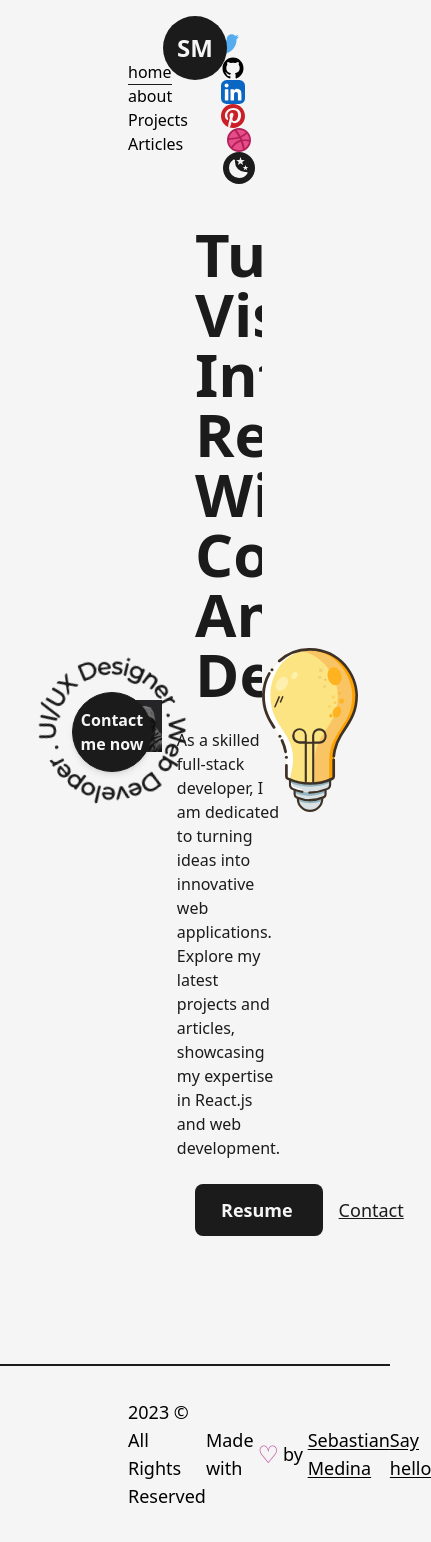
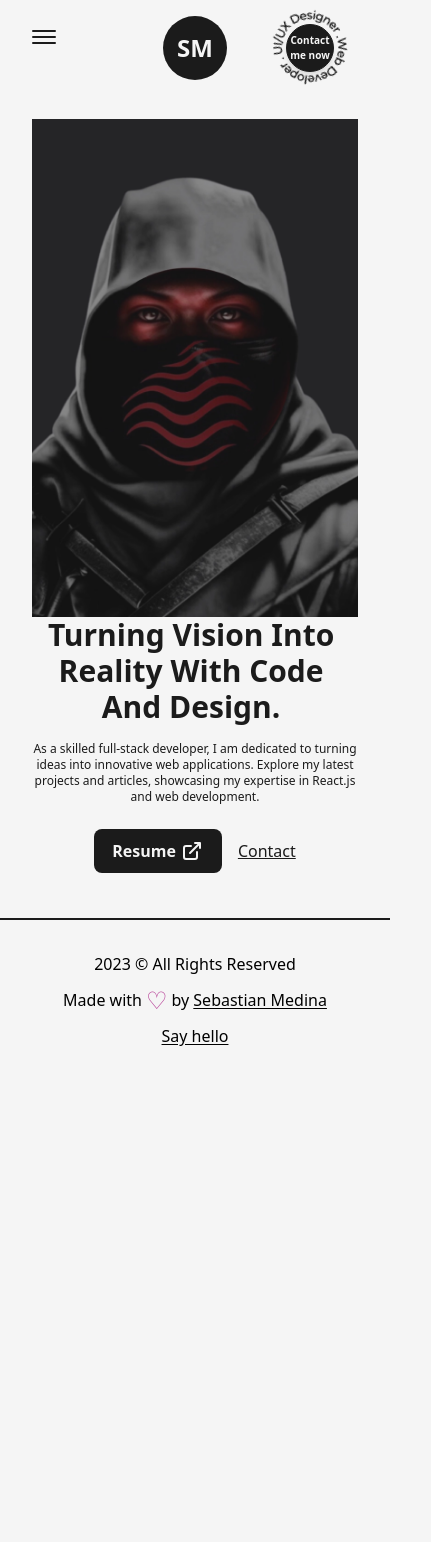
Before and after one commit to sebapch/portfolio3, a Next.js app: page / in a window 390 px wide. Shown: the whole page, 431 px wide, since content can reach past the window. After the commit the page ends 1080 px from the top, so only its background shows below. Built offline with nearby package versions, Linux system fonts and the light colour scheme.

Commit message:
main responsive

```diff
--- a/src/app/about/page.jsx
+++ b/src/app/about/page.jsx
@@ -42,7 +42,7 @@
       </Head>
       <main className="flex w-full flex-col items-center justify-center dark:text-light ">
         <Layout className="pt-16">
-          <AnimatedText text="Passion Fuels Purpose!" className="mb-16"/>
+          <AnimatedText text="Passion Fuels Purpose!" className="mb-16 lg:!text-7xl sm:!text-6xl xs:!text-4xl sm:mb-8"/>
           <div className="grid w-full grid-cols-8 gap-16 ">
             <div className="col-span-3 flex flex-col items-start justify-start">
               <h2 className="mb-4 text-lg font-bold uppercase text-dark/75 dark:text-light/75">
--- a/src/app/home/page.jsx
+++ b/src/app/home/page.jsx
@@ -12,32 +12,35 @@
 const Home = () => {
   return (
     <div className='flex items-center text-dark w-full min-h-screen dark:text-light'>
-        <Layout className='pt-0'>
-            <div className="flex items-center justify-between w-full">
-                <div className='w-1/2'>
-                    <Image src={profilePic} alt='Developer' className='w-1/2 h-auto' priority
+        <Layout className='pt-0 md:p-16 sm:pt-8'>
+            <div className="flex items-center justify-between w-full lg:flex-col">
+                <div className='w-1/2 md:w-full'>
+                    <Image src={profilePic} alt='Developer' className='w-1/2 h-auto lg:hidden md:inline-block md:w-full' priority
                             sizes="(max-width: 768px) 100vw, (max-width: 1200px) 50vw, 50vw"
                             />
                 </div>
-                <div className='w-1/2 flex flex-col items-center self-center'>
+                <div className='w-1/2 flex flex-col items-center self-center lg:w-full lg:text-center'>
 
-                    <AnimatedText text='Turning Vision Into Reality With Code And Design.' className='!text-6xl !text-left '/>
-                    <p className='my-4 text-base font-medium'>
+                    <AnimatedText text='Turning Vision Into Reality With Code And Design.' className='!text-6xl !text-left
+                    xl:!text-5xl lg:!text-center lg:!text-6xl md:!text-5xl sm:!text-3xl
+                    '/>
+                    <p className='my-4 text-base font-medium md:text-sm sm:text-xs'>
                     As a skilled full-stack developer, I am dedicated to turning ideas into innovative web applications.
-Explore my latest projects and articles, showcasing my expertise in React.js and web development.
+                    Explore my latest projects and articles, showcasing my expertise in React.js and web development.
                     </p>
-                    <div className='flex items-center self-start mt-2'>
+                    <div className='flex items-center self-start mt-2 lg:self-center'>
                         <Link href='/dummy.pdf' target={'_blank'}
                         className='flex items-center bg-dark text-light p-2.5 px-6 rounded-lg text-lg font-semibold hover:bg-light
                          hover:text-dark border-2 border-solid border-transparent hover:border-dark
                          dark:bg-light dark:text-dark hover:dark:bg-dark hover:dark:text-light hover:dark:border-light
+                         md:p-2 md:px-4 md:text-base
                          '
                         download={true}
                         >
                             Resume <LinkArrow className={'w-6 ml-1'}/>
                         </Link>
                         <Link href='mailto:snmedina91@gmail.com' target={'_blank'}
-                        className='ml-4 text-lg font-medium capitalize text-dark underline dark:text-light '
+                        className='ml-4 text-lg font-medium capitalize text-dark underline dark:text-light md:text-base'
                         >
                             Contact
                         </Link>
@@ -48,7 +51,7 @@
         </Layout>
 
         <HireMe />
-        <div className='absolute right-8 bottom-8 inline-block w-24'>
+        <div className='absolute right-8 bottom-8 inline-block w-24 md:hidden'>
             <Image src={lightBulb} alt='' className='w-full h-auto'/>
         </div>
     </div>
--- a/src/components/AnimatedText.jsx
+++ b/src/components/AnimatedText.jsx
@@ -32,7 +32,7 @@
 const AnimatedText = ({text, className=''}) => {
   return (
     <div className='w-full mx-auto py-2 flex items-center justify-center text-center
-    overflow-hidden dark:text-light
+    overflow-hidden dark:text-light sm:py-0
     '>
         <motion.h1 className={`inline-block w-full text-dark font-bold capitalize text-8xl ${className} dark:text-light`}
         variants={quote}
--- a/src/components/Footer.jsx
+++ b/src/components/Footer.jsx
@@ -4,10 +4,12 @@
 
 const Footer = () => {
   return (
-    <footer className='w-full border-t-2 border-solid border-dark font-medium text-lg dark:text-light dark:border-light'>
-        <Layout className='py-8 flex items-center justify-between'>
+    <footer className='w-full border-t-2 border-solid border-dark font-medium text-lg dark:text-light dark:border-light sm:text-base
+
+    '>
+        <Layout className='py-8 flex items-center justify-between lg:flex-col lg-py-6'>
             <span>{new Date().getFullYear()} &copy; All Rights Reserved</span>
-            <div className='flex items-center'>
+            <div className='flex items-center lg:py-2'>
                Made with <span className='text-primary dark:text-primaryDark text-2xl px-1'>&#9825;</span>by&nbsp;
                <Link href='/' className='underline underline-offset-2' target={"_blank"}>
                 Sebastian Medina
--- a/src/components/HireMe.jsx
+++ b/src/components/HireMe.jsx
@@ -4,12 +4,13 @@
 
 const HireMe = () => {
   return (
-    <div className='fixed left-4 bottom-4 flex items-center justify-center overflow-hidden'>
-        <div className='w-48 h-auto flex items-center justify-center relative'>
+    <div className='fixed left-4 bottom-4 flex items-center justify-center overflow-hidden md:right-8 md:left-auto md:top-0 md:bottom-auto'>
+        <div className='w-48 h-auto flex items-center justify-center relative md:w-24'>
             <CircularText className={"fill-dark animate-spin-slow dark:fill-light"}/>
             <Link href='mailto:snmedina91@gmail.com' className='flex items-center justify-center absolute left-1/2 top-1/2 -translate-x-1/2 -translate-y-1/2
              bg-dark text-light text-center shadow-md border border-solid border-dark w-20 h-20 rounded-full font-semibold hover:bg-light hover:text-dark
              dark:bg-light dark:text-dark hover:dark:bg-dark hover:dark:text-light hover:dark:border-light
+             md:w-12 md:h-12 md:text-[10px] md:absolute
              '>
                 Contact me now
             </Link>
--- a/src/components/Layout.js
+++ b/src/components/Layout.js
@@ -2,7 +2,7 @@
 
 const Layout = ({children, className=''}) => {
   return (
-    <div className={` w-full h-full inline-block z-0 bg-light p-32 dark:bg-dark ${className}`}>
+    <div className={` w-full h-full inline-block z-0 bg-light p-32 dark:bg-dark xl:p-24 lg:p-16 md:p-12 sm:p-8 ${className}`}>
         {children}
     </div>
   )
--- a/src/components/Navbar.jsx
+++ b/src/components/Navbar.jsx
@@ -1,14 +1,14 @@
 'use client'
 import Link from "next/link";
-import React from "react";
+import React, { useState } from "react";
 import Logo from "./Logo";
-import {  usePathname } from "next/navigation";
+import {  usePathname, useRouter } from "next/navigation";
 import { MoonIcon, SunIcon, TwitterIcon } from "./Icons";
 import { GithubIcon } from "./Icons";
 import { LinkedInIcon } from "./Icons";
 import { PinterestIcon } from "./Icons";
 import { DribbbleIcon } from "./Icons";
-import { motion } from 'framer-motion'
+import { motion, useScroll } from 'framer-motion'
 import useThemeSwitcher from "./hooks/useThemeSwitcher";
 
 
@@ -27,12 +27,46 @@
   );
 };
 
+const CustomMobileLink = ({ href, title, className = "", toggle }) => {
+
+  const pathname = usePathname()
+
+
+  const handleClick = () =>{
+    toggle();
+    router.push(href)
+  }
+
+  return (
+    <button href={href} className={`${className} relative group text-light dark:text-dark my-2`} onClick={handleClick}>
+      {title}
+      <span className={`h-[1px] inline-block w-0 bg-light absolute left-0 -bottom-0.5
+      group-hover:w-full transition-[width] ease duration-300 dark:bg-light ${pathname === href ? 'w-full' : 'w-0'} dark:bg-dark`}>
+        &nbsp;
+      </span>
+    </button>
+  );
+};
+
 const Navbar = () => {
 
   const [mode, setMode] = useThemeSwitcher();
+  const [isOpen, setIsOpen] = useState(false)
+
+  const handleClick = () => {
+    setIsOpen(!isOpen)
+  }
 
   return (
-    <header className="w-full px-32 py-8 font-medium flex items-center justify-between dark:text-light">
+    <header className="w-full px-32 py-8 font-medium flex items-center justify-between dark:text-light relative z-10 lg:px-16 md:px-12 sm:px-8">
+
+    <button className="flex flex-col justify-center items-center hidden lg:flex" onClick={handleClick}>
+      <span className={`bg-dark dark:bg-light  transition-all duration-300 ease-out h-0.5 w-6 rounded-sm -translate-y-0.5 ${isOpen ? 'rotate-45 translate-y-1': '-translate-y-0.5' }`}></span>
+      <span className={`bg-dark dark:bg-light  transition-all duration-300 ease-out h-0.5 w-6 rounded-sm my-0.5 ${isOpen ? 'opacity-0' : 'opacity-100'}`}></span>
+      <span className={`bg-dark dark:bg-light  transition-all duration-300 ease-out h-0.5 w-6 rounded-sm translate-y-0.5 ${isOpen ? '-rotate-45 -translate-y-1': 'translate-y-0.5' }`}></span>
+    </button>
+
+      <div className="w-full flex justify-between items-center lg:hidden">
         <nav>
           <CustomLink href="/" title="home" className="mr-4" />
           <CustomLink href="/about" title="about" className="mr-4" />
@@ -82,6 +116,71 @@
           </button>
 
         </nav>
+      </div>
+
+        {
+          isOpen ?
+          <motion.div
+          initial={{scale:0, opacity:0, x: "-50%", y: "-50%"}}
+          animate={{scale:1, opacity:1}}
+          className="min-w-[70vw] flex flex-col justify-between items-center z-30 fixed top-1/2 left-1/2 -translate-x-1/2 -translate-y-1/2
+          bg-dark/90 dark:bg-light/75 rounded-lg backdrop-blur-md py-32
+          ">
+            <nav className="flex items-center flex-col justify-center">
+              <CustomMobileLink href="/" title="home" className="" toggle={handleClick} />
+              <CustomMobileLink href="/about" title="about" className="" toggle={handleClick} />
+              <CustomMobileLink href="/projects" title="Projects" className="" toggle={handleClick} />
+              <CustomMobileLink href="/articles" title="Articles" className="" toggle={handleClick} />
+            </nav>
+
+            <nav className="flex items-center justify-center flex-wrap mt-2">
+              <motion.a href="https://twitter.com" target={"_blank"}
+              whileHover={{ y: -2}}
+              whileTap={{scale: 0.9}}
+              className="w-6 mr-3 sm:mx-1"
+              >
+                <TwitterIcon />
+              </motion.a>
+              <motion.a href="https://twitter.com" target={"_blank"}
+              whileHover={{ y: -2}}
+              whileTap={{scale: 0.9}}
+              className="w-6 mx-3 bg-light rounded-full dark:bg-dark sm:mx-1"
+              >
+                <GithubIcon />
+              </motion.a>
+              <motion.a href="https://twitter.com" target={"_blank"}
+              whileHover={{ y: -2}}
+              whileTap={{scale: 0.9}}
+              className="w-6 mx-3 sm:mx-1"
+              >
+                <LinkedInIcon />
+              </motion.a>
+              <motion.a href="https://twitter.com" target={"_blank"}
+              whileHover={{ y: -2}}
+              whileTap={{scale: 0.9}}
+              className="w-6 mx-3 sm:mx-1"
+              >
+                <PinterestIcon />
+              </motion.a>
+              <motion.a href="https://twitter.com" target={"_blank"}
+              whileHover={{ y: -2}}
+              whileTap={{scale: 0.9}}
+              className="w-6 ml-3 sm:mx-1"
+              >
+                <DribbbleIcon />
+              </motion.a>
+
+              <button className={`ml-3 flex items-center justify-center rounded-full p-1 ${mode=== "light" ? "bg-dark text-light" : "bg-light text-dark"}`} onClick={()=> setMode(mode === "light" ? "dark" : "light")}>
+                {mode === "dark" ? <SunIcon className={"fill-dark"}/> : <MoonIcon className={"fill-dark"}/>}
+              </button>
+
+            </nav>
+          </motion.div>
+
+
+          : null
+        }
+
       <div className="absolute left-[50%] top-2 translate-x-[-50%]">
         <Logo />
       </div>
```
Lines whose indentation alone changed are shown as unchanged.
